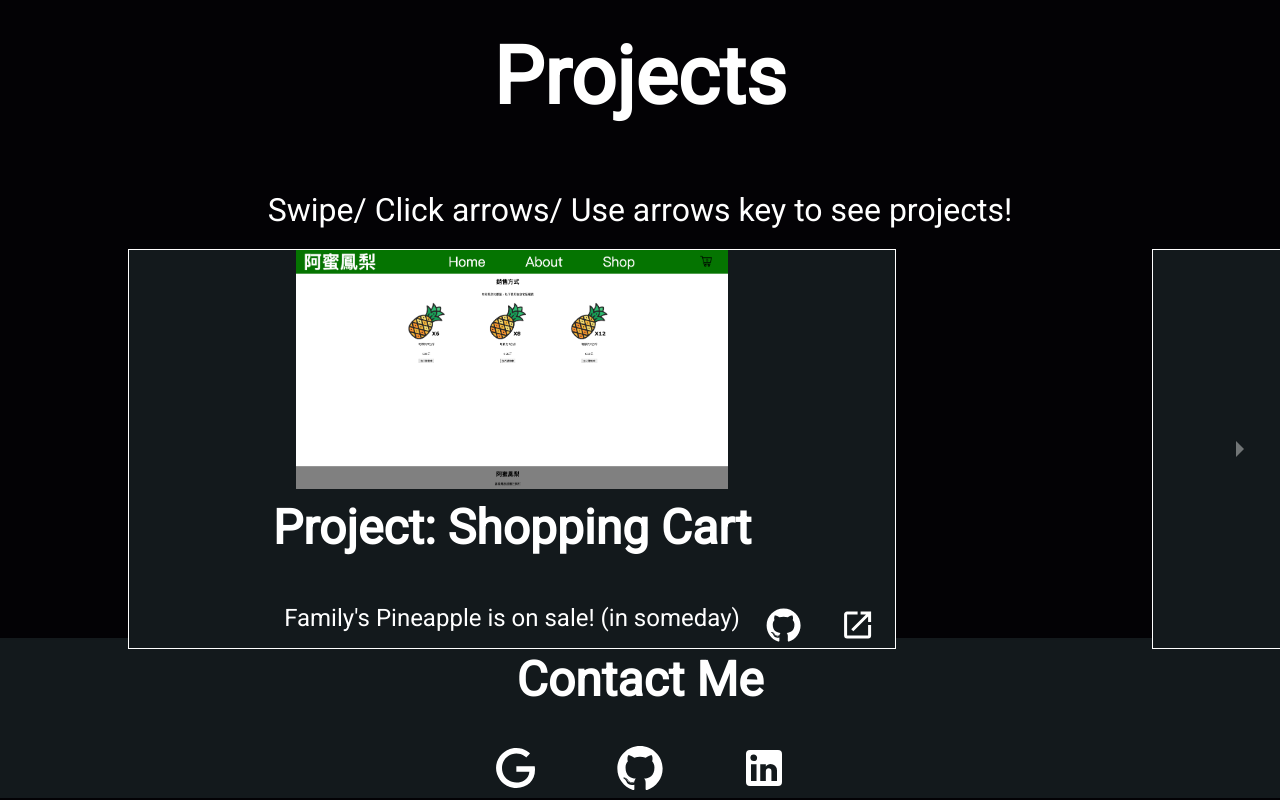
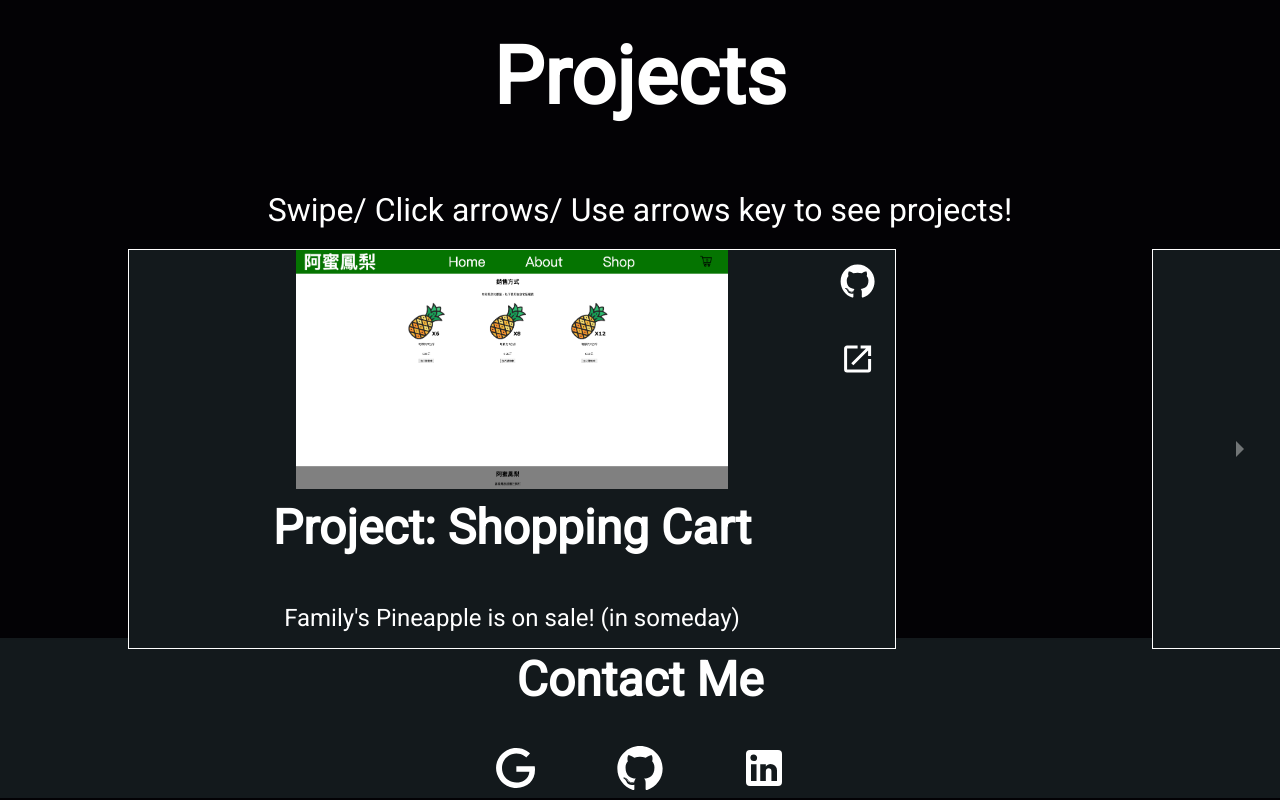
Before and after one commit to YoYuTW/Portfolio, a React (Create React App) app: page / in a window 1280 px wide. Shown: the part 1735-2535 px from the top of the page. Built offline with nearby package versions, Linux system fonts and the light colour scheme.

Commit message:
adjust buttons for github and live links' position in each project

```diff
--- a/src/asset/index.js
+++ b/src/asset/index.js
@@ -1,6 +1,6 @@
 import memorycard from './memorycard.png';
 import shoppingcart from './shoppingcart.png';
-import admindashboard from './admindashboard.png';
+import admindashboard from './dashboard.png';
 import weatherapp from './weatherapp.png';
 import inventoryApp from './inventoryApp.png';
 import signup from './signup.png';
@@ -18,8 +18,8 @@ const projects = [
     name: 'Project: Dashboard',
     description: 'CSS grid practice.',
     img: admindashboard,
-    github: 'https://github.com/YoYuTW/admin-dashboard',
-    live: 'https://yoyutw.github.io/admin-dashboard/',
+    github: 'https://github.com/YoYuTW/admin-dashboard-react',
+    live: 'https://yoyutw.github.io/admin-dashboard-react/',
   },
   {
     name: 'Project: Memory card',
--- a/src/component/ProjectDemo.css
+++ b/src/component/ProjectDemo.css
@@ -18,13 +18,14 @@
 
 .project-buttons {
   display: flex;
+  flex-flow: column;
   margin: 10px;
-  justify-content: flex-end;
+  justify-content: flex-start;
   gap: 1rem;
   height: 5%;
   align-items: center;
   position: absolute;
-  bottom: 0;
+  top: 10px;
   right: 10px;
 }
 
--- a/src/component/ProjectDemo.js
+++ b/src/component/ProjectDemo.js
@@ -5,8 +5,6 @@ function ProjectDemo(props) {
   return (
     <div className='project-card'>
       <img src={props.img} alt={props.name} />
-      <h3>{props.name}</h3>
-      <p>{props.description}</p>
       <div className="project-buttons">
         <a href={props.github} target="_blank" rel='noreferrer'>
           <svg width='24' viewBox="0 0 128 128">
@@ -22,7 +20,8 @@ function ProjectDemo(props) {
           </svg>
         </a>
       </div>
-
+      <h3>{props.name}</h3>
+      <p>{props.description}</p>
     </div>
   )
 };
```
Also changed, not shown: src/asset/admindashboard.png (deleted), src/asset/dashboard.png (added).
